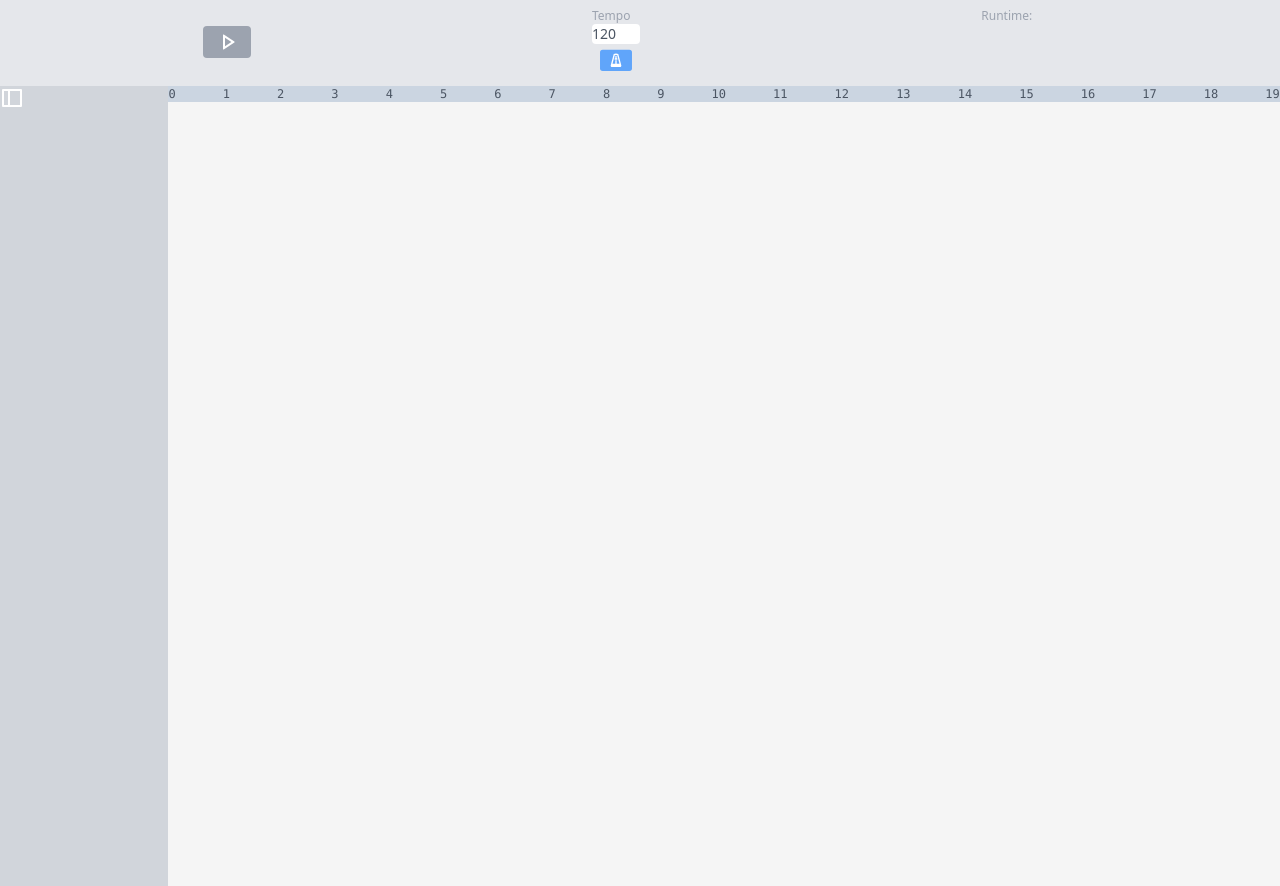
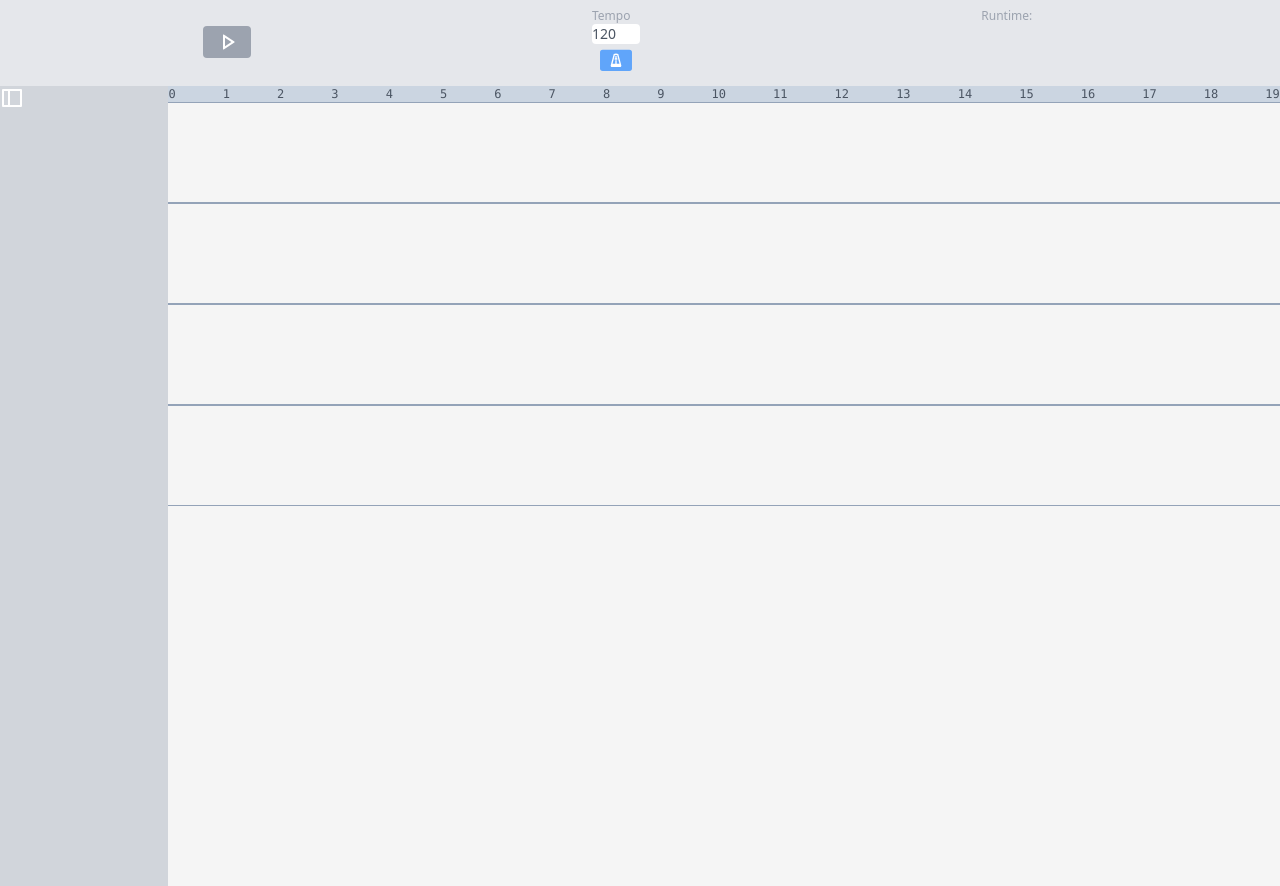
Before and after one commit to nbennett320/dawesome, a React (Vite) app: page / in a window 1280 px wide. Built offline with nearby package versions, Linux system fonts and the light colour scheme.

Commit message:
adding support for multiple audio tracks

```diff
--- a/src/components/toolbars/sample-browser/SampleItem.tsx
+++ b/src/components/toolbars/sample-browser/SampleItem.tsx
@@ -9,7 +9,7 @@ interface Props {
 
 const SampleItem = (props: Props) => {
   const [{ isDragging }, drag] = useDrag(() => ({
-    type: PlaylistTypes.PlaylistItem,
+    type: PlaylistTypes.PlaylistTrackItem,
     item: { name: props.name },
     end: (item, monitor) => {
       const dropResult = monitor.getDropResult<Props>()
--- a/src/state/slices/playlistSlice.ts
+++ b/src/state/slices/playlistSlice.ts
@@ -42,6 +42,8 @@ export const playlistSlice = createSlice({
         id: action.payload.id,
         path: action.payload.path,
         offset: action.payload.offset,
+        trackNumber: action.payload.trackNumber,
+        pixelOffset: action.payload.pixelOffset,
       } as PlaylistItem)
     },
   },
@@ -51,7 +53,7 @@ export const playlistSlice = createSlice({
 export const { setPlaying } = playlistSlice.actions
 
 export const togglePlay = () => async (dispatch: Dispatch) => {
-  await invoke<void>('toggle_playlist', {})
+  invoke<void>('toggle_playlist', {})
   const playing = await invoke<boolean>('get_playlist_playing', {})
   dispatch(setPlaying(playing))
 }
@@ -106,17 +108,26 @@ export const selectMetronomeEnabled = (state: RootState) =>
 // start playlist item methods
 export const { addPlaylistItem } = playlistSlice.actions
 
-export const addToPlaylist = (path: string, offset: number) => async (dispath: Dispatch) => {
-  console.log(path, offset)
+export const addToPlaylist = (
+  path: string,
+  offset: number,
+  trackNumber: number,
+  pixelOffset: number,
+) => async (dispath: Dispatch) => {
+  console.log("adding node:", path, offset, trackNumber)
   const id = await invoke<number>('add_audiograph_node', {
     samplePath: path,
-    startOffset: offset
+    startOffset: offset,
+    trackNumber,
   })
+
   console.log("id:",id)
   dispath(addPlaylistItem({
     id,
     path,
-    offset
+    offset,
+    trackNumber,
+    pixelOffset,
   } as PlaylistItem))
 }
 
--- a/src/types/playlist.ts
+++ b/src/types/playlist.ts
@@ -1,9 +1,16 @@
 export enum PlaylistTypes {
-  PlaylistItem = 'playlist-item'
+  PlaylistTrackItem = 'playlist-track-item'
 }
 
 export type PlaylistItem = {
   id: number,
   path: string,
   offset: number,
+  trackNumber: number,
+  pixelOffset: number,
 }
+
+export type PlaylistItemWaveformData = {
+  pathd: string,
+  viewBox: string,
+}
--- a/src/views/playlist/Playlist.tsx
+++ b/src/views/playlist/Playlist.tsx
@@ -1,64 +1,20 @@
 import React from 'react'
-import { invoke } from '@tauri-apps/api'
-import { useDrop } from 'react-dnd'
-import {
-  addToPlaylist,
-  selectPlaylistItems
-} from '../../state/slices/playlistSlice'
-import { useAppSelector, useAppDispatch } from '../../hooks/redux'
 import PlaylistTimeline from './PlaylistTimeline'
-import PlaylistItem from './PlaylistItem'
-import { PlaylistTypes } from '../../types/playlist'
+import PlaylistTrack from './PlaylistTrack'
 import styles from './styles.module.scss'
 
-const Playlist = () => {
-  const dispatch = useAppDispatch()
-  const playlistBoxRef = React.useRef<HTMLDivElement>(null)
-  const [{ canDrop, isOver }, dropRef] = useDrop(() => ({
-    accept: PlaylistTypes.PlaylistItem,
-    drop: async (item: Record<string, any>, monitor) => {
-      console.log(item, monitor.getClientOffset())
-      const offset = await invoke<number>('get_playlist_sample_offset', {
-        dropX: monitor.getClientOffset()?.x,
-        dropY: monitor.getClientOffset()?.y,
-        minBoundX: playlistBoxRef.current?.getBoundingClientRect().left,
-        minBoundY: playlistBoxRef.current?.getBoundingClientRect().top,
-        maxBoundX: playlistBoxRef.current?.getBoundingClientRect().right,
-        maxBoundY: playlistBoxRef.current?.getBoundingClientRect().bottom,
-      })
-
-      dispatch(addToPlaylist(item.name as string, offset))
-    },
-    collect: (monitor) => ({
-      isOver: monitor.isOver(),
-      canDrop: monitor.canDrop(),
-    }),
-  }))
-
-  const items = useAppSelector(selectPlaylistItems)
-  const isActive = canDrop && isOver
-
-  return (
-    <div
-      ref={dropRef}
-      data-testid='playlist'
-      className={`${styles.Playlist} h-full`}
-    >
-      <PlaylistTimeline />
-      <div
-        ref={playlistBoxRef}
-        className={`${styles.PlaylistBodyContainer} h-full`}
-      >
-        {items.map((e, i) => (
-          <PlaylistItem
-            key={`${e}-${i as unknown as string}`}
-            id={e.id}
-            value={e.path}
-          />
-        ))}
-      </div>
+const Playlist = () => (
+  <div className={`${styles.Playlist} h-full`}>
+    <PlaylistTimeline />
+    <div className={styles.PlaylistTrackContainer}>
+      {[0, 1, 2, 3].map((el, i) => (
+        <PlaylistTrack
+          key={`playlist-track-${el}`}
+          trackNumber={i}
+        />
+      ))}
     </div>
-  )
-}
+  </div>
+)
 
 export default Playlist
--- a/src/views/playlist/PlaylistItem.tsx
+++ b/src/views/playlist/PlaylistItem.tsx
@@ -2,32 +2,47 @@ import React from 'react'
 import { invoke } from '@tauri-apps/api'
 import { useDrag } from 'react-dnd'
 import PlaylistItemWaveform from './PlaylistItemWaveform'
+import { PlaylistItemWaveformData } from '../../types/playlist'
+import styles from './styles.module.scss'
 
 interface Props {
   id: number
-  value: string
+  value: string,
+  pixelOffset: number,
 }
 
 const PlaylistItem = (props: Props) => {
-  const [data, setData] = React.useState('')
+  const [data, setData] = React.useState<PlaylistItemWaveformData>({
+    pathd: '',
+    viewBox: '',
+  })
 
   React.useEffect(() => {
     const fetchData = async () => {
-      const newData = await invoke<string>('get_node_data', {
+      const [pathd, viewBox] = await invoke<string[]>('get_node_data', {
         id: props.id
       })
 
-      setData(newData)
+      setData({
+        pathd,
+        viewBox
+      })
     }
 
     fetchData()
-  }, [data])
+  }, [])
 
   return (
-    <div>
-      <span className='text-xs'>{props.value}</span>
+    <div
+      className={`${styles.PlaylistItem} border-2`}
+      style={{
+        left: `${props.pixelOffset}px`
+      }}
+    >
+      <span className='text-xs bg-slate-200'>{props.value}</span>
       <PlaylistItemWaveform
-        path={data}
+        path={data.pathd}
+        viewBox={data.viewBox}
       />
     </div>
   )
--- a/src/views/playlist/PlaylistItemWaveform.tsx
+++ b/src/views/playlist/PlaylistItemWaveform.tsx
@@ -2,15 +2,17 @@ import React from 'react'
 import styles from './styles.module.scss'
 
 interface Props {
-  path: string
+  path: string,
+  viewBox: string,
 }
 
 const PlaylistItemWaveform = (props: Props) => (
   <div className={styles.PlaylistItemWaveform}>
     <svg
-      viewBox="0 -28068 7490 56136"
+      viewBox={props.viewBox}
       style={{
-        height: 'max-content',
+        height: '80px',
+        maxHeight: '100px',
       }}
       xmlns="http://www.w3.org/2000/svg"
     >
--- /dev/null
+++ b/src/views/playlist/PlaylistTrack.tsx
@@ -0,0 +1,86 @@
+import React from 'react'
+import { invoke } from '@tauri-apps/api'
+import { useDrop } from 'react-dnd'
+import {
+  addToPlaylist,
+  selectPlaylistItems
+} from '../../state/slices/playlistSlice'
+import { useAppSelector, useAppDispatch } from '../../hooks/redux'
+import PlaylistItem from './PlaylistItem'
+import { PlaylistTypes } from '../../types/playlist'
+import styles from './styles.module.scss'
+
+interface Props {
+  trackNumber: number
+}
+
+const PlaylistTrack = (props: Props) => {
+  const dispatch = useAppDispatch()
+  const playlistTrackBoxRef = React.useRef<HTMLDivElement>(null)
+  const [{ canDrop, isOver }, dropRef] = useDrop(() => ({
+    accept: PlaylistTypes.PlaylistTrackItem,
+    drop: async (item: Record<string, any>, monitor) => {
+      const dropCoords = monitor.getClientOffset()
+      if(dropCoords && playlistTrackBoxRef.current) {
+        const { x, y } = dropCoords
+        const { left, top, right, bottom } = playlistTrackBoxRef.current.getBoundingClientRect()
+        const offset = await invoke<number>('get_playlist_sample_offset', {
+          dropX: x,
+          dropY: y,
+          minBoundX: left,
+          minBoundY: top,
+          maxBoundX: right,
+          maxBoundY: bottom,
+        })
+
+        dispatch(addToPlaylist(
+          item.name as string,
+          offset,
+          props.trackNumber,
+          x,
+        ))
+      } else {
+        // eslint-disable-next-line no-console
+        console.error(
+          "Error dropping: no playlist track ref, or null drop coordinates:",
+          item,
+          dropCoords,
+          playlistTrackBoxRef.current
+        )
+      }
+    },
+    collect: (monitor) => ({
+      isOver: monitor.isOver(),
+      canDrop: monitor.canDrop(),
+    }),
+  }))
+
+  const items = useAppSelector(selectPlaylistItems)
+    .filter(item => item.trackNumber === props.trackNumber)
+
+  const isActive = canDrop && isOver
+
+  return (
+    <div
+      ref={dropRef}
+      data-testid='playlist-track'
+      className={`${styles.PlaylistTrackWrapper} border-slate-400`}
+    >
+      <div
+        ref={playlistTrackBoxRef}
+        className={`${styles.PlaylistTrack} h-full`}
+      >
+        {items.map((e, i) => (
+          <PlaylistItem
+            key={`${e}-${i as unknown as string}`}
+            id={e.id}
+            value={e.path}
+            pixelOffset={e.pixelOffset}
+          />
+        ))}
+      </div>
+    </div>
+  )
+}
+
+export default PlaylistTrack
--- a/src/views/playlist/styles.module.scss
+++ b/src/views/playlist/styles.module.scss
@@ -33,6 +33,29 @@
   width: 100%;
 }
 
+.PlaylistTrack {
+  display: flex;
+
+  &Container {
+    display: flex;
+    flex-direction: column;
+    height: 100%;
+  }
+
+  &Wrapper {
+    height: 101px;
+    width: auto;
+    border-top-width: 0.5px;
+    border-bottom-width: 0.5px;
+  }
+}
+
+.PlaylistItem {
+  display: flex;
+  flex-direction: column;
+  position: absolute;
+}
+
 .PlaylistItemWaveform {
   width: 100%;
   height: 100%;
```
Also changed, not shown: 2 other files (tests, documents, lock files or other folders).
